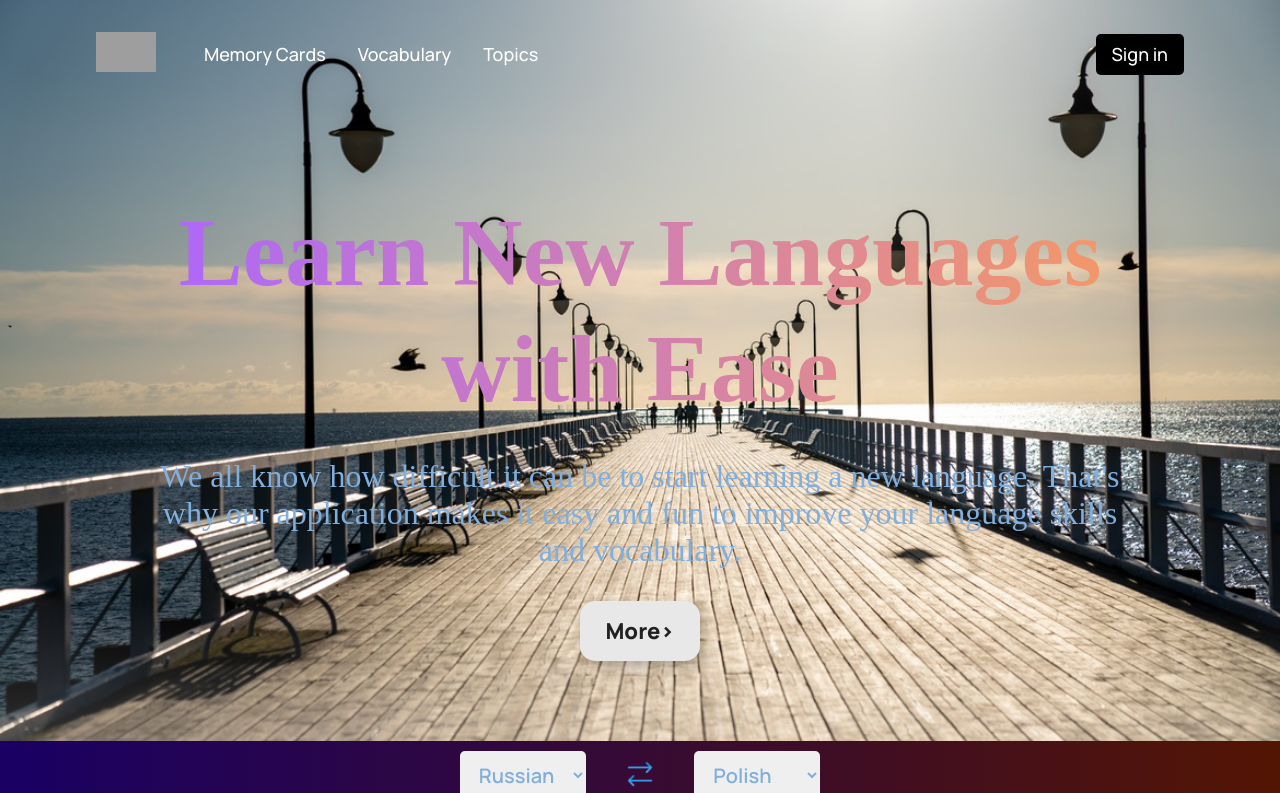
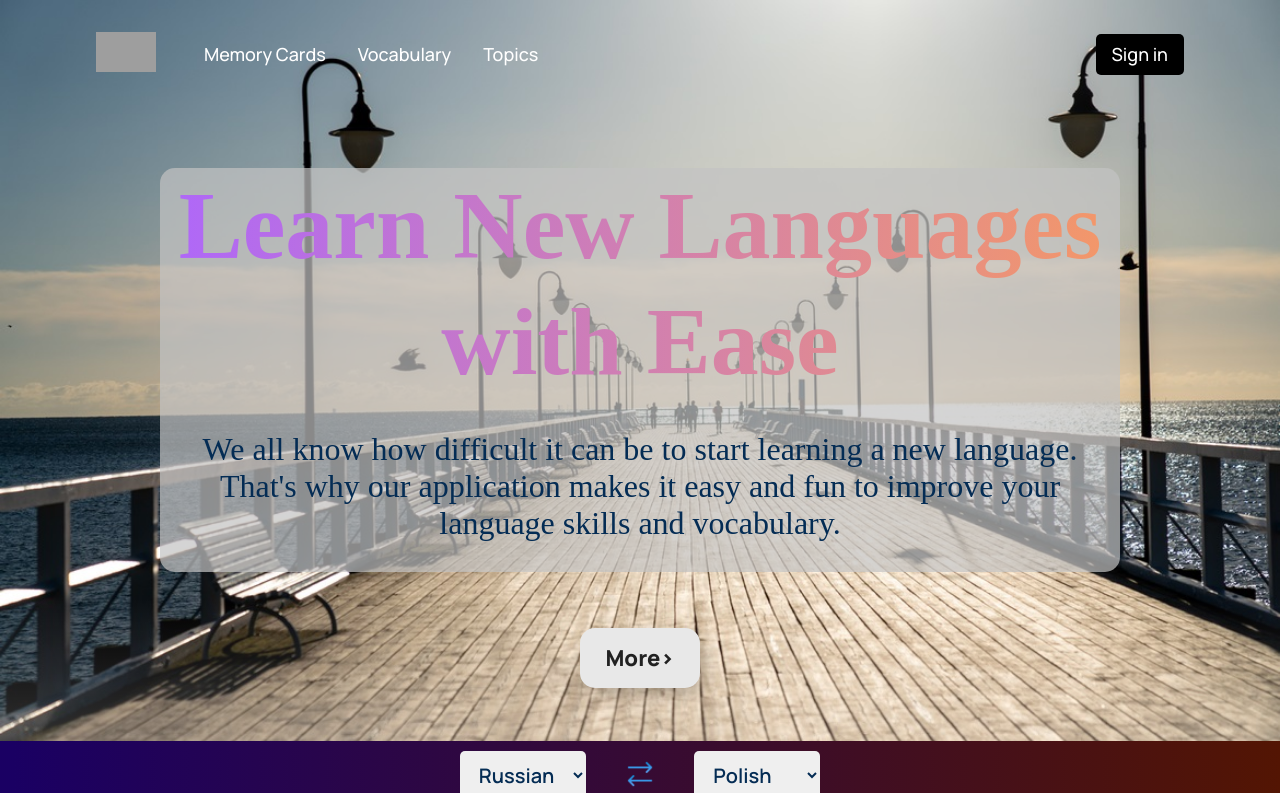
Before and after one commit to VladLys0v/LangArts, a React (Create React App) app: page / in a window 1280 px wide. Shown: the top 793 px of the page. Built offline with nearby package versions, Linux system fonts and the light colour scheme; no server answers; grey boxes are pictures that could not be loaded; the HTML template or start-up script is replaced by a standard one.

Commit message:
Header style + html code grooming

```diff
--- a/src/containers/header/Header.jsx
+++ b/src/containers/header/Header.jsx
@@ -5,8 +5,10 @@ const Header = ({handleCTAButtonClick}) => {
   return (
     <div className="langarts__header section__padding" id="home">
       <div className="langarts__header-content">
-        <h1 className="gradient__text">Learn New Languages with Ease</h1>
-        <p>We all know how difficult it can be to start learning a new language. That's why our application makes it easy and fun to improve your language skills and vocabulary.</p>
+        <div className="langarts__header-text-container">
+          <h1 className="gradient__text">Learn New Languages with Ease</h1>
+          <p>We all know how difficult it can be to start learning a new language. That's why our application makes it easy and fun to improve your language skills and vocabulary.</p>
+        </div>
         <button className="cta-button"onClick={handleCTAButtonClick}>More{'>'} </button>
       </div>
     </div>
--- a/src/containers/header/header.css
+++ b/src/containers/header/header.css
@@ -10,6 +10,11 @@
   max-width: 960px;
   text-align: center;
   color: var(--color-text);
+}
+
+.langarts__header-text-container {
+  background-color: rgba(195, 195, 195, 0.7);
+  border-radius: 15px;
 }
 
 .langarts__header-content h1 {
@@ -25,6 +30,9 @@
 .langarts__header-content p {
   font-size: 2rem;
   margin: 2rem 0;
+  padding-bottom: 30px;
+  padding-left: 30px;
+  padding-right: 30px;
 }
 
 .cta-button {
@@ -42,6 +50,7 @@
   box-shadow: 4px 8px 19px -3px rgba(0,0,0,0.27);
   transition: all 250ms;
   overflow: hidden;
+  margin-top: 1.5rem;
  }
 
  .cta-button::before {
--- a/src/containers/topics/Topics.jsx
+++ b/src/containers/topics/Topics.jsx
@@ -24,12 +24,12 @@ const Topics = () => {
       <div className="langarts__topics gradient__bg">
         <div className="langarts__topics-heading">
           <h1 className="gradient__text">Topics:</h1>
-            <div class="plus-icon"></div>
+            <div className="plus-icon"></div>
         </div>
           <div className="langarts__topics-content">
           <div className="langarts__topics-content-scroll-left" onClick={scrollLeft}>
-              <div class="arrow-top" ></div>
-              <div class="arrow-bottom"></div>
+              <div className="arrow-top" ></div>
+              <div className="arrow-bottom"></div>
           </div>
           <div className="langarts__topics-content-scroll">
               <div className="langarts__topics-content-scroll-items" ref={scrollContainerRef}>
@@ -42,8 +42,8 @@ const Topics = () => {
               </div>
           </div>
           <div className="langarts__topics-content-scroll-right" onClick={scrollRight}>
-              <div class="arrow-top" ></div>
-              <div class="arrow-bottom"></div>
+              <div className="arrow-top" ></div>
+              <div className="arrow-bottom"></div>
           </div>
           </div>
       </div>
--- a/src/index.css
+++ b/src/index.css
@@ -7,7 +7,6 @@
 
   --color-bg: #012442;
   --color-footer : #031B34;
-  --color-blog: #042c54;
-  --color-text: #81AFDD;
+  --color-text: #042c54;
   --color-subtext: #f2785c;
 }
```
